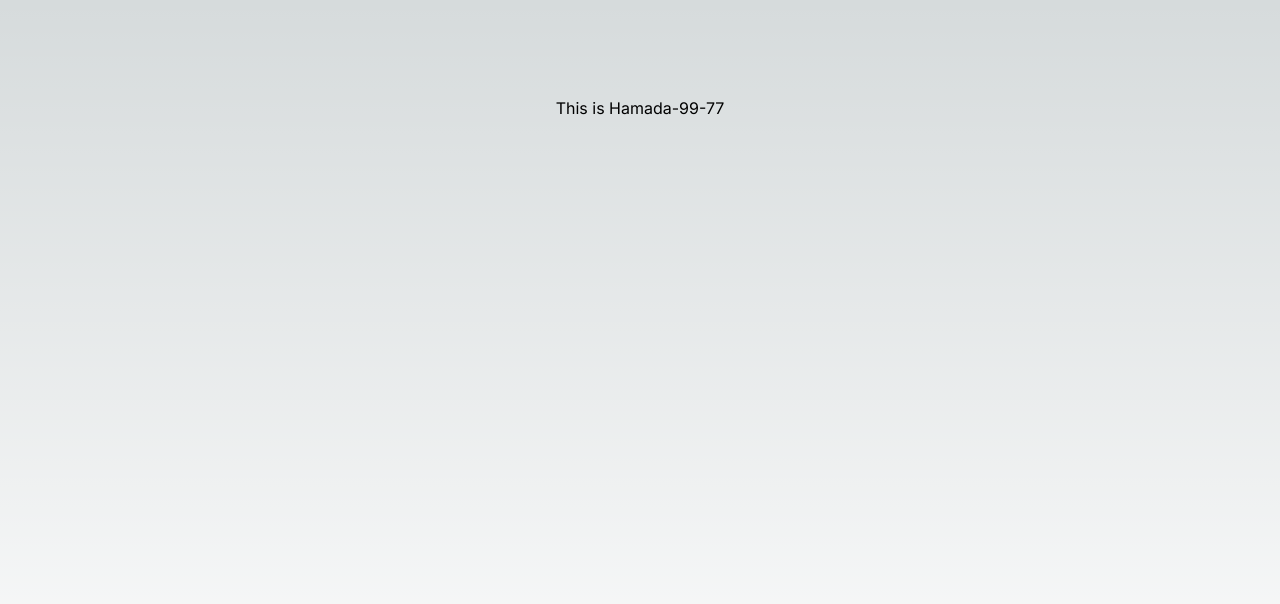
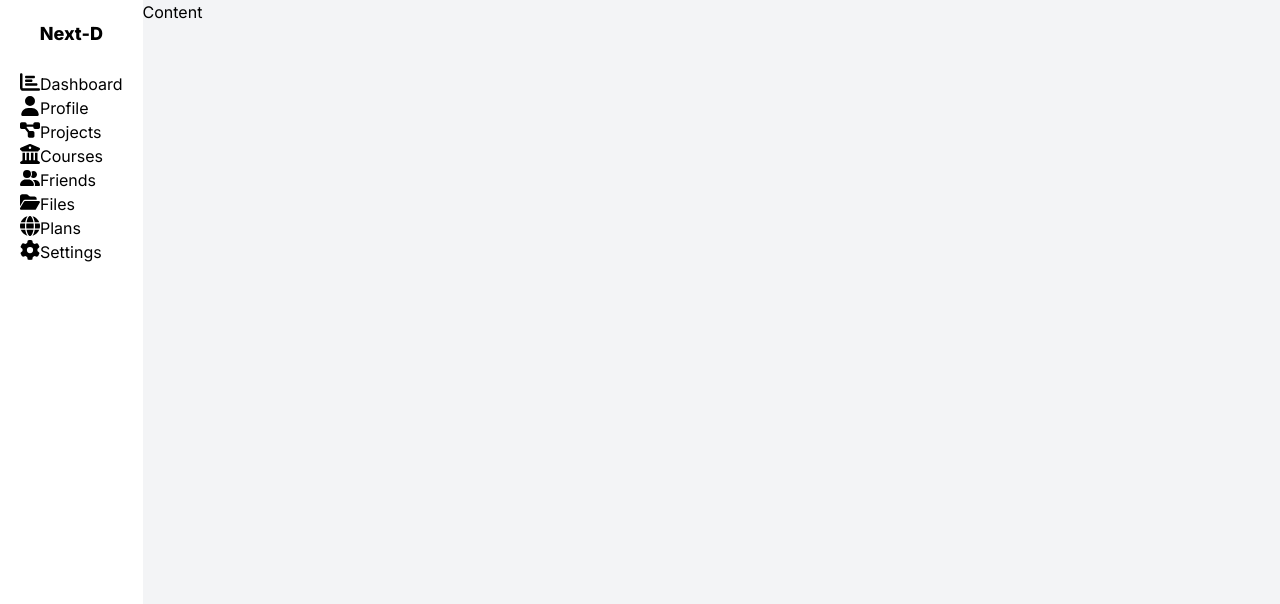
Before and after one commit to Ahmed97777/Nextjs-Hotel-Management-System, a Next.js app: page / in a window 1280 px wide. Shown: the top 604 px of the page. Built offline with nearby package versions, Linux system fonts and the light colour scheme.

Commit message:
Building basic structure (Sidebar)

```diff
--- a/app/globals.css
+++ b/app/globals.css
@@ -16,14 +16,21 @@
   }
 }
 
+* {
+  box-sizing: border-box;
+}
+
+*:focus {
+  outline: none;
+}
+
+a {
+  text-decoration: none;
+}
+
 body {
   color: rgb(var(--foreground-rgb));
-  background: linear-gradient(
-      to bottom,
-      transparent,
-      rgb(var(--background-end-rgb))
-    )
-    rgb(var(--background-start-rgb));
+  margin: 0;
 }
 
 @layer utilities {
--- a/app/page.js
+++ b/app/page.js
@@ -1,13 +1,99 @@
-import Image from "next/image";
+import Link from "next/link";
+import { FontAwesomeIcon } from "@fortawesome/react-fontawesome";
+import { faChartBar } from "@fortawesome/free-solid-svg-icons";
+import { faGear } from "@fortawesome/free-solid-svg-icons";
+import { faUser } from "@fortawesome/free-solid-svg-icons";
+import { faDiagramProject } from "@fortawesome/free-solid-svg-icons";
+import { faBuildingColumns } from "@fortawesome/free-solid-svg-icons";
+import { faUserGroup } from "@fortawesome/free-solid-svg-icons";
+import { faFolderOpen } from "@fortawesome/free-solid-svg-icons";
+import { faGlobe } from "@fortawesome/free-solid-svg-icons";
 
 export default function Home() {
+  const hamcada = "ddd";
+
   return (
-    <main className="flex min-h-screen flex-col items-center justify-between p-24">
-      <h1 >
-        This is Hamada-99-77
-      </h1>
+    // main: contains Sidebar and Content
+    <main className="flex min-h-screen bg-gray-100">
+      <div className="bg-white p-5 relative" /*Sidebar*/>
+        <h3 className="mb-6 font-extrabold text-lg text-center">Next-D</h3>
 
+        <ul>
+          <li>
+            <Link href={"/"} className="flex active:">
+              <span>
+                <FontAwesomeIcon className="size-5" icon={faChartBar} />
+              </span>
+              <span>Dashboard</span>
+            </Link>
+          </li>
 
+          <li>
+            <Link href={"/"} className="flex active:">
+              <span>
+                <FontAwesomeIcon className="size-5" icon={faUser} />
+              </span>
+              <span>Profile</span>
+            </Link>
+          </li>
+
+          <li>
+            <Link href={"/"} className="flex active:">
+              <span>
+                <FontAwesomeIcon className="size-5" icon={faDiagramProject} />
+              </span>
+              <span>Projects</span>
+            </Link>
+          </li>
+
+          <li>
+            <Link href={"/"} className="flex active:">
+              <span>
+                <FontAwesomeIcon className="size-5" icon={faBuildingColumns} />
+              </span>
+              <span>Courses</span>
+            </Link>
+          </li>
+
+          <li>
+            <Link href={"/"} className="flex active:">
+              <span>
+                <FontAwesomeIcon className="size-5" icon={faUserGroup} />
+              </span>
+              <span>Friends</span>
+            </Link>
+          </li>
+
+          <li>
+            <Link href={"/"} className="flex active:">
+              <span>
+                <FontAwesomeIcon className="size-5" icon={faFolderOpen} />
+              </span>
+              <span>Files</span>
+            </Link>
+          </li>
+
+          <li>
+            <Link href={"/"} className="flex active:">
+              <span>
+                <FontAwesomeIcon className="size-5" icon={faGlobe} />
+              </span>
+              <span>Plans</span>
+            </Link>
+          </li>
+
+          <li>
+            <Link href={"/"} className="flex active:">
+              <span>
+                <FontAwesomeIcon className="size-5" icon={faGear} />
+              </span>
+              <span>Settings</span>
+            </Link>
+          </li>
+        </ul>
+      </div>
+
+      <div className="" /*Content*/>Content</div>
     </main>
   );
 }
```
Also changed, not shown: package.json (+8 -5 lines), 1 other file (tests, documents, lock files or other folders).
